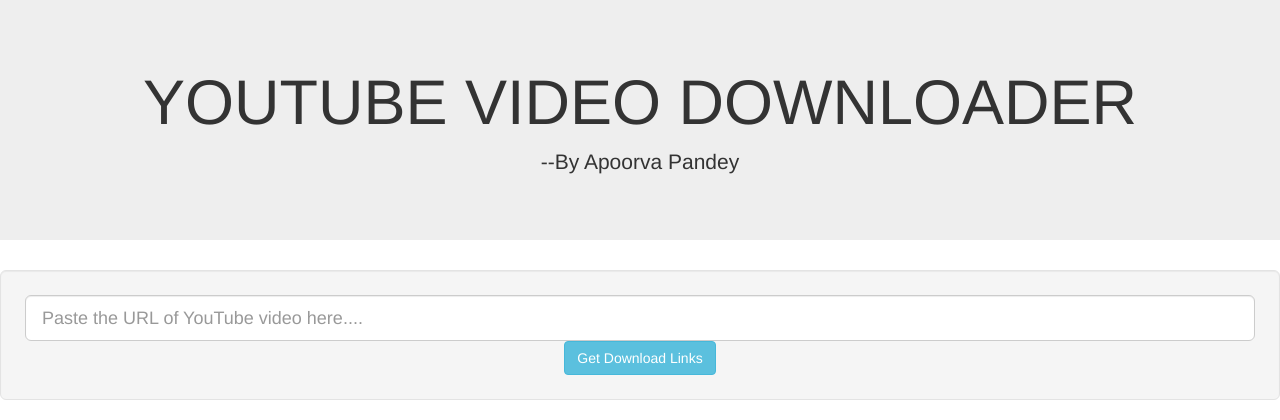
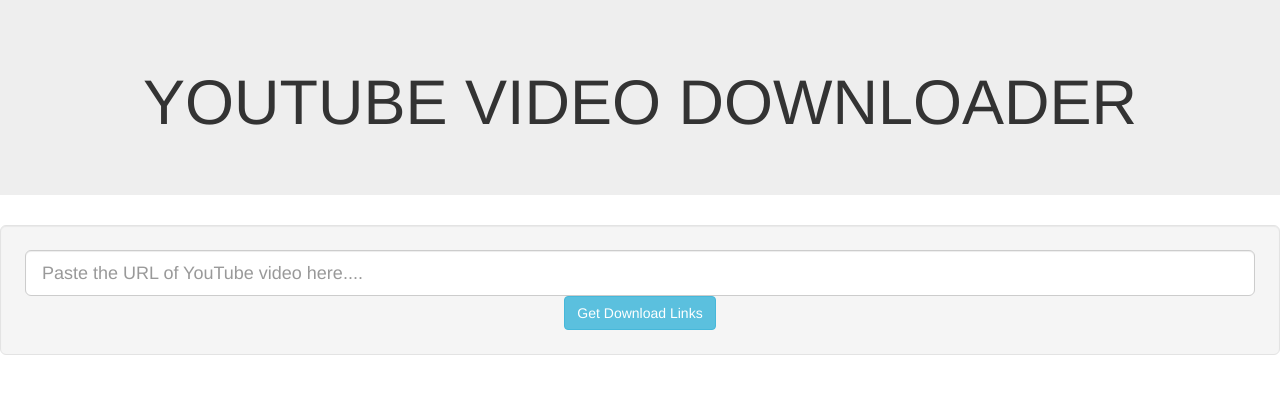
Before and after one commit to apoorvaeternity/YouTube-Video-Downloader, a Django app: page / in a window 1280 px wide. Shown: the top 420 px of the page. Run offline with Django 3.2, Linux system fonts and the light colour scheme; some libraries are stand-ins or nearby versions.

Commit message:
Remove name

```diff
--- a/download/templates/download/index.html
+++ b/download/templates/download/index.html
@@ -10,7 +10,6 @@
 <body>
 <div class="jumbotron text-center">
   <h1>YOUTUBE VIDEO DOWNLOADER</h1>
-  <p>--By Apoorva Pandey</p>
 </div>
 <div class="well well-lg text-center">
   <form method="post" action="">
```
